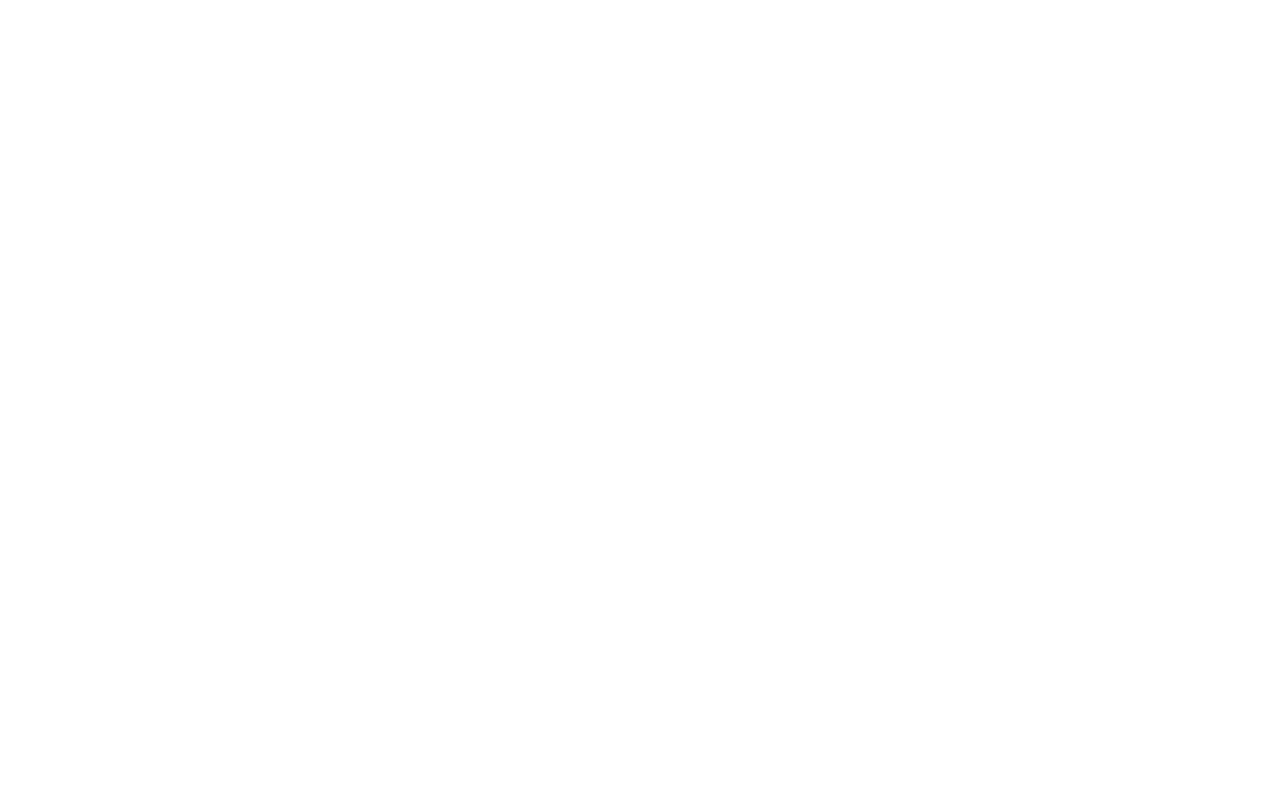
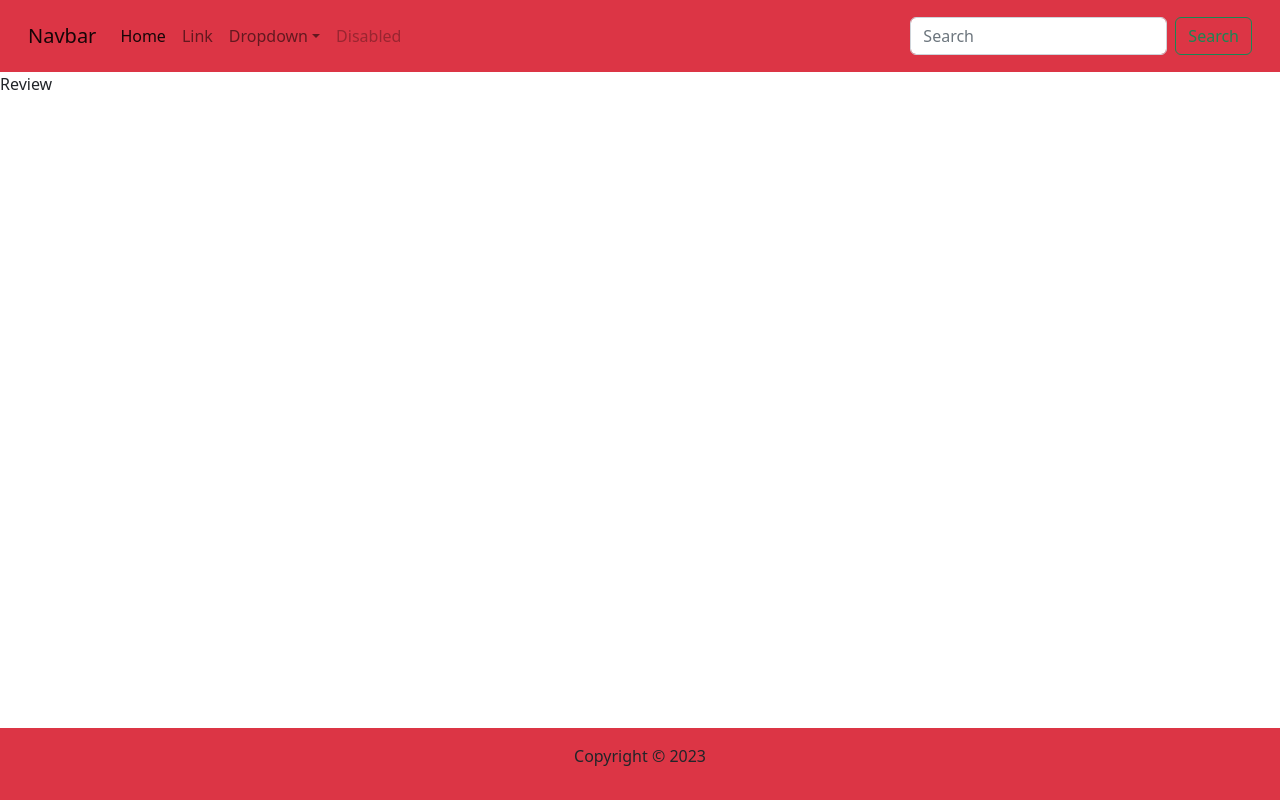
Before and after one commit to erhantezer/fundamental-projects, a React (Create React App) app in the folder 03-reviews/: page / in a window 1280 px wide. Built offline with nearby package versions, Linux system fonts and the light colour scheme.

Commit message:
footer and navbar added

```diff
--- a/03-reviews/src/App.js
+++ b/03-reviews/src/App.js
@@ -1,8 +1,14 @@
+import Footer from "./components/Footer";
+import Navbar from "./components/Navbar";
+import Review from "./pages/Review";
 
 
 function App() {
   return (
     <div>
+      <Navbar/>
+      <Review/>
+      <Footer />
     </div>
   );
 }
--- a/03-reviews/src/components/Footer.jsx
+++ b/03-reviews/src/components/Footer.jsx
@@ -2,7 +2,9 @@ import React from 'react'
 
 const Footer = () => {
     return (
-        <div>Footer</div>
+        <div className='bg-danger' style={{position:"fixed",bottom:"0px", textAlign:"center", width:"100vw"}}>
+            <p className='p-3'>Copyright &copy; {new Date().getFullYear()} </p>
+        </div>
     )
 }
 
--- a/03-reviews/src/components/Navbar.jsx
+++ b/03-reviews/src/components/Navbar.jsx
@@ -2,7 +2,83 @@ import React from 'react'
 
 const Navbar = () => {
     return (
-        <div>Navbar</div>
+        <nav className="navbar navbar-expand-lg bg-body-tertiary bg-danger p-3">
+            <div className="container-fluid">
+                <a className="navbar-brand" href="#">
+                    Navbar
+                </a>
+                <button
+                    className="navbar-toggler"
+                    type="button"
+                    data-bs-toggle="collapse"
+                    data-bs-target="#navbarSupportedContent"
+                    aria-controls="navbarSupportedContent"
+                    aria-expanded="false"
+                    aria-label="Toggle navigation"
+                >
+                    <span className="navbar-toggler-icon" />
+                </button>
+                <div className="collapse navbar-collapse" id="navbarSupportedContent">
+                    <ul className="navbar-nav me-auto mb-2 mb-lg-0">
+                        <li className="nav-item">
+                            <a className="nav-link active" aria-current="page" href="#">
+                                Home
+                            </a>
+                        </li>
+                        <li className="nav-item">
+                            <a className="nav-link" href="#">
+                                Link
+                            </a>
+                        </li>
+                        <li className="nav-item dropdown">
+                            <a
+                                className="nav-link dropdown-toggle"
+                                href="#"
+                                role="button"
+                                data-bs-toggle="dropdown"
+                                aria-expanded="false"
+                            >
+                                Dropdown
+                            </a>
+                            <ul className="dropdown-menu">
+                                <li>
+                                    <a className="dropdown-item" href="#">
+                                        Action
+                                    </a>
+                                </li>
+                                <li>
+                                    <a className="dropdown-item" href="#">
+                                        Another action
+                                    </a>
+                                </li>
+                                <li>
+                                    <hr className="dropdown-divider" />
+                                </li>
+                                <li>
+                                    <a className="dropdown-item" href="#">
+                                        Something else here
+                                    </a>
+                                </li>
+                            </ul>
+                        </li>
+                        <li className="nav-item">
+                            <a className="nav-link disabled">Disabled</a>
+                        </li>
+                    </ul>
+                    <form className="d-flex" role="search">
+                        <input
+                            className="form-control me-2"
+                            type="search"
+                            placeholder="Search"
+                            aria-label="Search"
+                        />
+                        <button className="btn btn-outline-success" type="submit">
+                            Search
+                        </button>
+                    </form>
+                </div>
+            </div>
+        </nav>
     )
 }
 
```
